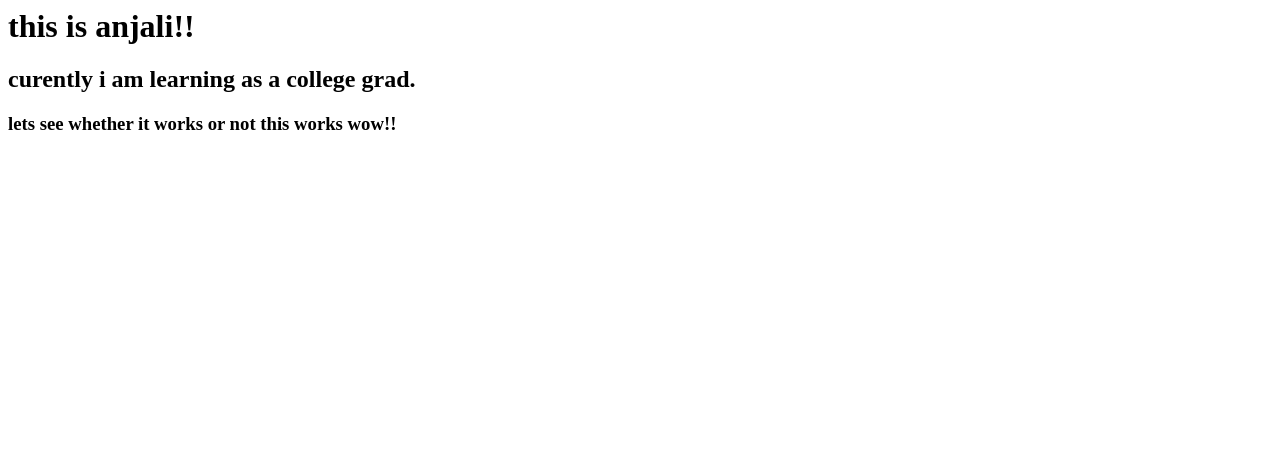
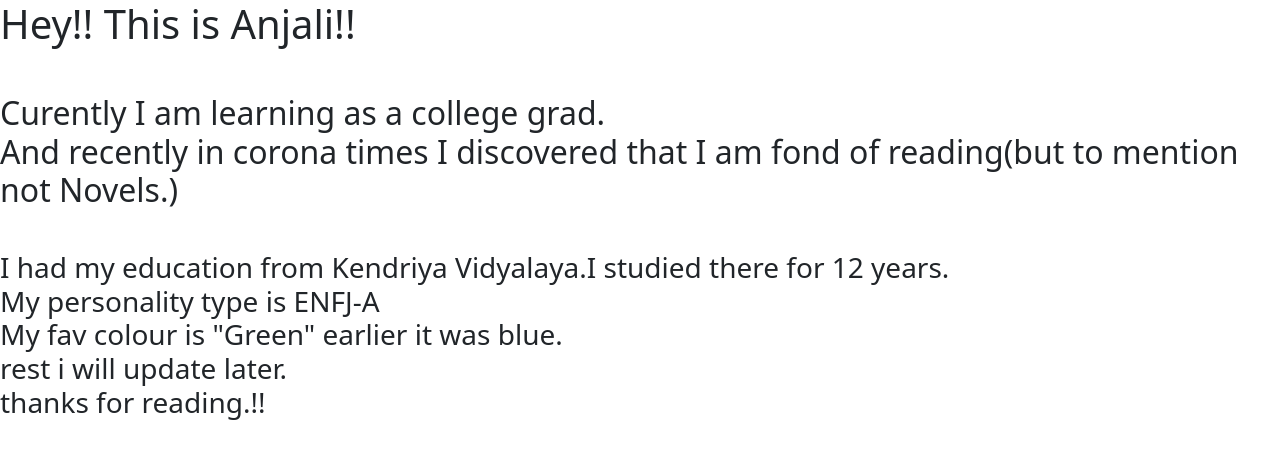
Before and after one commit to Anjali-224/password_generator, a Django app: page /about in a window 1280 px wide. Shown: the top 459 px of the page. Run offline with Django 3.2, Linux system fonts and the light colour scheme.

Commit message:
all set for now

```diff
--- a/genapp/templates/genapp/about.html
+++ b/genapp/templates/genapp/about.html
@@ -1,8 +1,13 @@
-<h1>this is anjali!!</h1>
-<h2>
-    curently i am learning as a college grad.
+<link href="https://cdn.jsdelivr.net/npm/bootstrap@5.0.1/dist/css/bootstrap.min.css" rel="stylesheet" integrity="sha384-+0n0xVW2eSR5OomGNYDnhzAbDsOXxcvSN1TPprVMTNDbiYZCxYbOOl7+AMvyTG2x" crossorigin="anonymous">
+
+<h1>Hey!! This is Anjali!!</h1>
+<h2><br>
+    Curently I am learning as a college grad. <br>And recently in corona times I discovered that I am fond of reading(but to mention not Novels.)
     <h3>
-        lets see whether it works or not
-        this works wow!!
+        <br>I had my education from Kendriya Vidyalaya.I studied there for 12 years.
+        <br>My personality type is ENFJ-A
+        <br>My fav colour is "Green" earlier it was blue.
+        <br>rest i will update later.
+        <br>thanks for reading.!!
     </h3>
 </h2>
```
